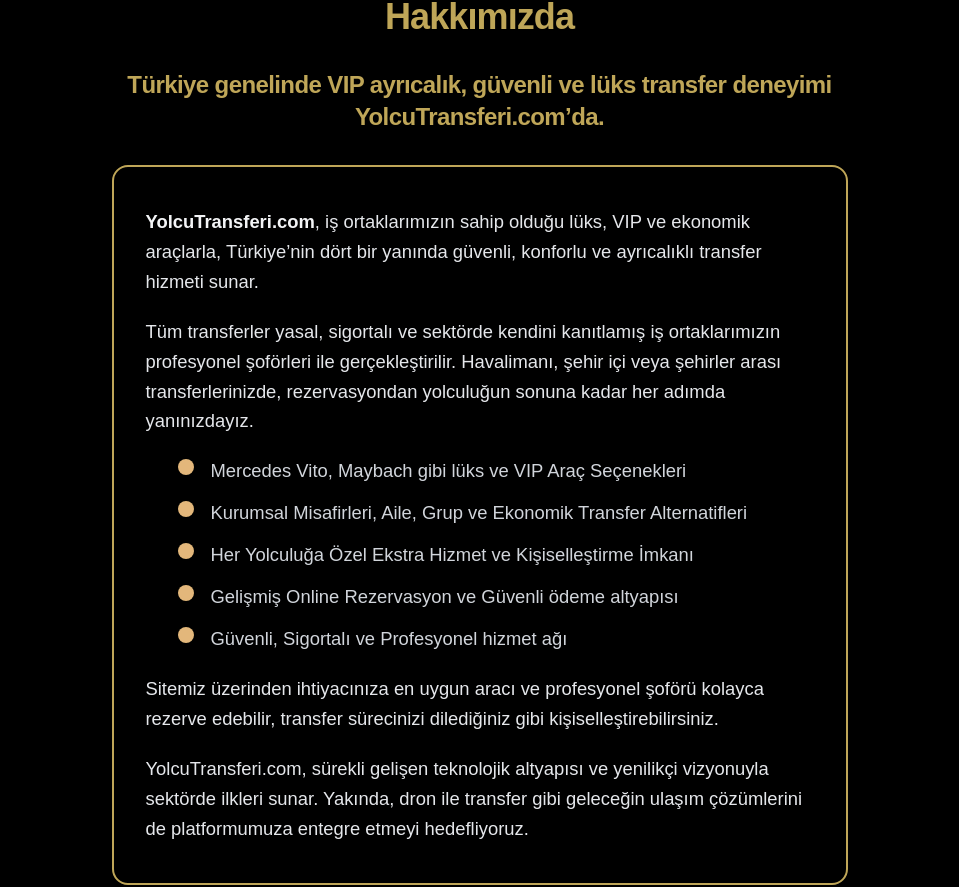
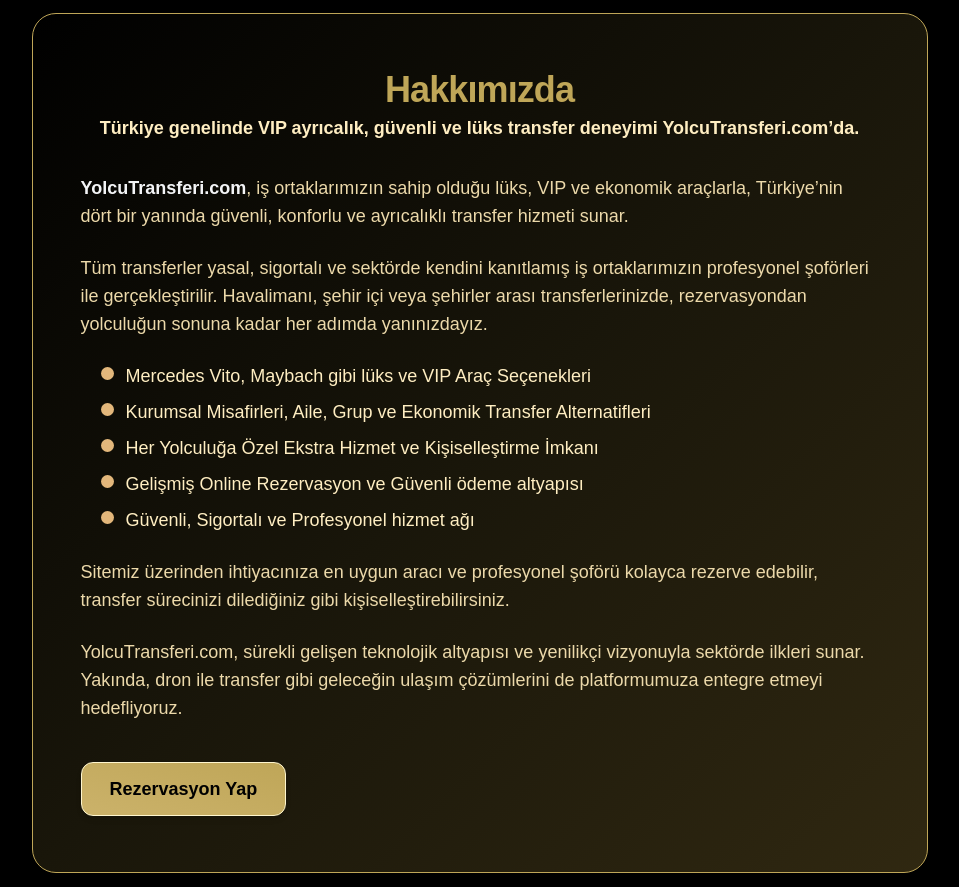
Before and after one commit to haliltayfur/yolcutransferi, a Next.js app: page /hakkimizda in a window 1280 px wide. Shown: the part 148-1035 px from the top of the page, without its empty margins (153-1112 px from the left). Built offline with nearby package versions, Linux system fonts and the light colour scheme.

Commit message:
Update page.js

```diff
--- a/app/hakkimizda/page.js
+++ b/app/hakkimizda/page.js
@@ -3,25 +3,25 @@ import Link from "next/link";
 
 export default function Hakkimizda() {
   return (
-    <main className="max-w-3xl mx-auto px-4 py-12">
-      {/* Başlık */}
-      <h1 className="text-3xl md:text-4xl font-bold text-center text-[#bfa658] mb-8 tracking-tight">
-        Hakkımızda
-      </h1>
-      {/* Slogan */}
-      <div className="text-xl md:text-2xl font-semibold text-center mb-8 text-[#bfa658] tracking-tight">
-        Türkiye genelinde VIP ayrıcalık, güvenli ve lüks transfer deneyimi YolcuTransferi.com’da.
-      </div>
-      {/* Kutu ve içeriği */}
-      <div className="border-2 border-[#bfa658] rounded-2xl bg-black/80 px-4 md:px-8 py-7 md:py-10 mb-9">
-        <div className="space-y-5 text-[1.13rem] md:text-[1.15rem] text-gray-200 font-normal leading-relaxed">
+    <main className="flex justify-center items-center min-h-[90vh] bg-black">
+      <section className="w-full max-w-4xl mx-auto border border-[#bfa658] rounded-3xl shadow-2xl px-6 md:px-12 py-14 bg-gradient-to-br from-black via-[#19160a] to-[#302811] mt-16 mb-10">
+        {/* Başlık ve slogan */}
+        <h1 className="text-3xl md:text-4xl font-extrabold text-[#bfa658] tracking-tight mb-1 text-center">
+          Hakkımızda
+        </h1>
+        <div className="text-lg text-[#ffeec2] font-semibold text-center mb-8">
+          Türkiye genelinde VIP ayrıcalık, güvenli ve lüks transfer deneyimi YolcuTransferi.com’da.
+        </div>
+
+        {/* İçerik tek tip, düzenli ve sola yaslı */}
+        <div className="text-base md:text-lg text-[#ecd9aa] leading-relaxed font-normal space-y-6">
           <p>
             <span className="font-semibold text-gray-100">YolcuTransferi.com</span>, iş ortaklarımızın sahip olduğu lüks, VIP ve ekonomik araçlarla, Türkiye’nin dört bir yanında güvenli, konforlu ve ayrıcalıklı transfer hizmeti sunar.
           </p>
           <p>
             Tüm transferler yasal, sigortalı ve sektörde kendini kanıtlamış iş ortaklarımızın profesyonel şoförleri ile gerçekleştirilir. Havalimanı, şehir içi veya şehirler arası transferlerinizde, rezervasyondan yolculuğun sonuna kadar her adımda yanınızdayız.
           </p>
-          <ul className="pl-2 md:pl-8 mt-2 space-y-3">
+          <ul className="pl-5 mt-2 space-y-2">
             {[
               "Mercedes Vito, Maybach gibi lüks ve VIP Araç Seçenekleri",
               "Kurumsal Misafirleri, Aile, Grup ve Ekonomik Transfer Alternatifleri",
@@ -33,17 +33,16 @@ export default function Hakkimizda() {
                 <span
                   className="mt-1"
                   style={{
-                    width: 16,
-                    height: 16,
+                    width: 13,
+                    height: 13,
                     display: "inline-block",
                     borderRadius: "50%",
                     background: "radial-gradient(circle, #e3b77b 65%, #bfa658 100%)",
-                    marginTop: 3,
-                    marginRight: 5,
+                    marginTop: 5,
                     flexShrink: 0
                   }}
                 ></span>
-                <span className="text-gray-300">{text}</span>
+                <span className="text-[#ffeec2]">{text}</span>
               </li>
             ))}
           </ul>
@@ -54,13 +53,17 @@ export default function Hakkimizda() {
             YolcuTransferi.com, sürekli gelişen teknolojik altyapısı ve yenilikçi vizyonuyla sektörde ilkleri sunar. Yakında, dron ile transfer gibi geleceğin ulaşım çözümlerini de platformumuza entegre etmeyi hedefliyoruz.
           </p>
         </div>
-      </div>
-      {/* Buton tam senin verdiğin gibi, büyük ve çarpıcı */}
-      <Link href="https://yolcutransferi.com/rezervasyon">
-        <button className="bg-[#6e5a1e] hover:bg-[#8c7327] text-white font-bold py-3 px-8 rounded-xl mt-10 w-full text-lg shadow">
-          Rezervasyon Yap
-        </button>
-      </Link>
+
+        {/* Premium stil buton */}
+        <div className="flex justify-start mt-10">
+          <Link
+            href="/rezervasyon"
+            className="bg-gradient-to-tr from-[#cbb26a] to-[#bfa658] text-black font-bold text-lg px-7 py-3 rounded-xl shadow-md transition hover:scale-105 hover:from-[#e6d199] hover:to-[#c4ad5f] border border-[#fff6ce]"
+          >
+            Rezervasyon Yap
+          </Link>
+        </div>
+      </section>
     </main>
   );
 }
```
